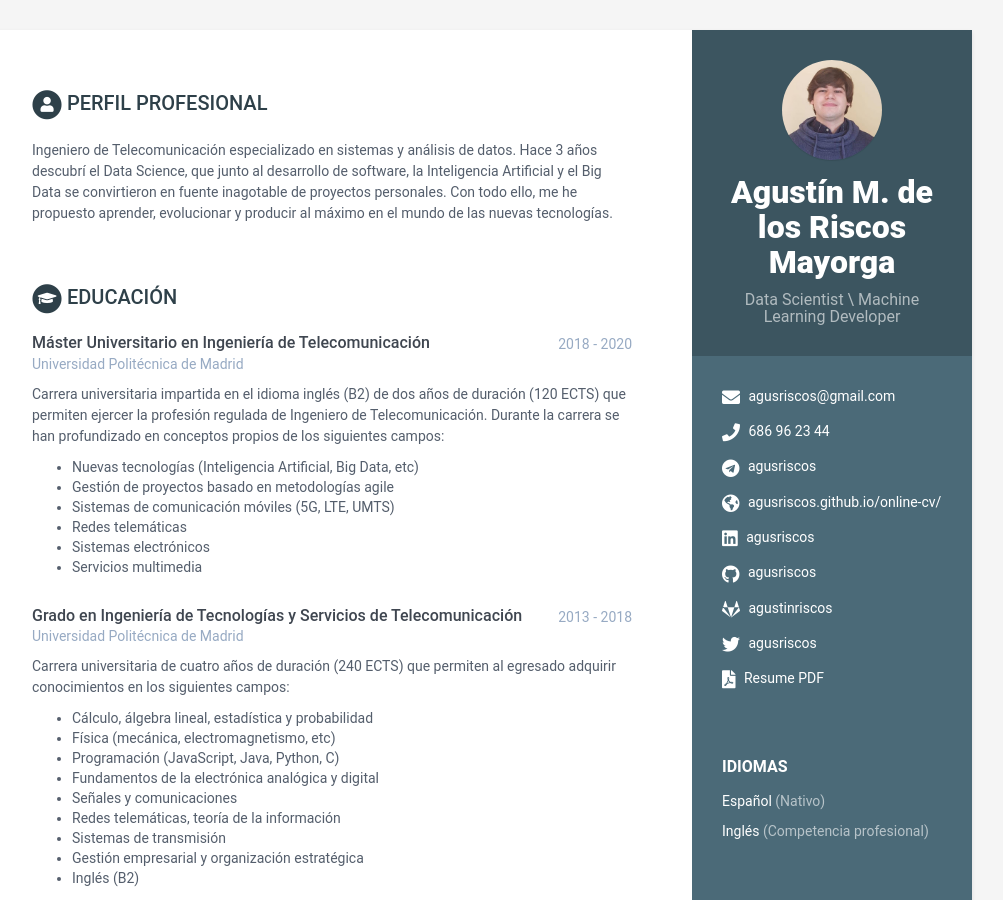
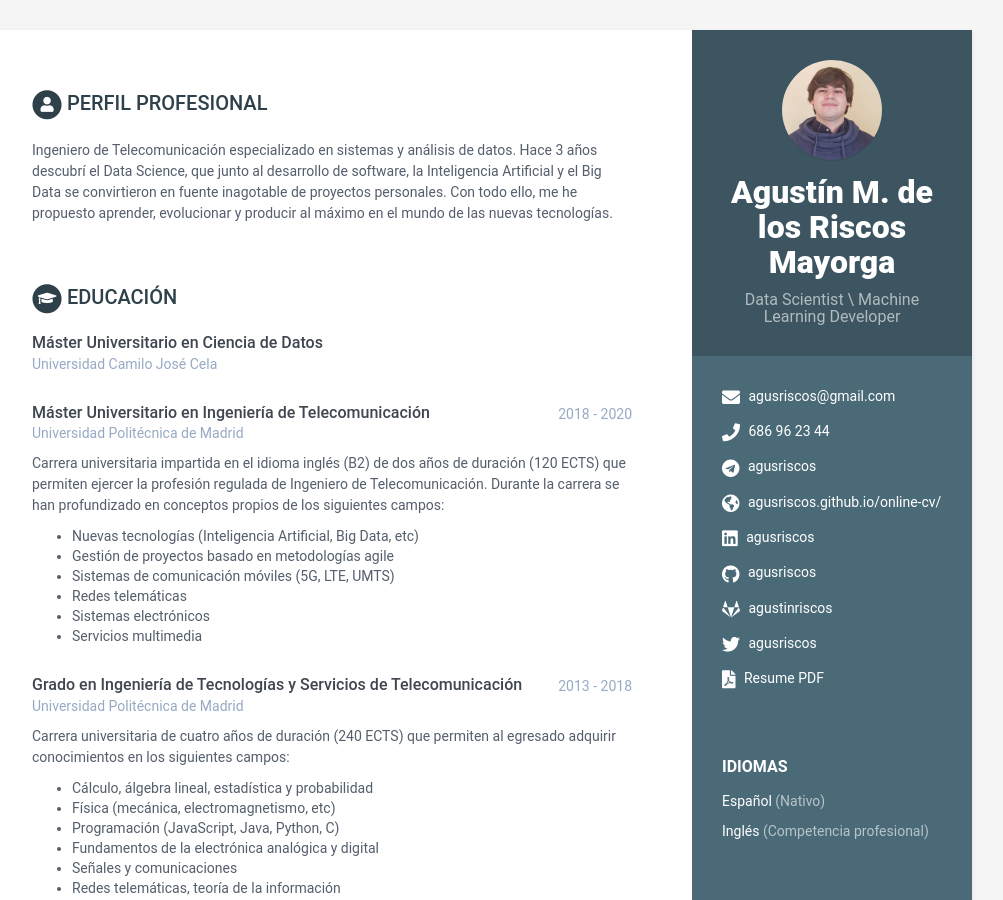
Before and after one commit to agusriscos/online-cv, a Jekyll site: the page built from index.html, in a window 1280 px wide and 900 px high. Shown: the whole window, without its empty margins (168-1171 px from the left). Built offline with Jekyll 4.4.1, drawn with Linux system fonts in a browser that asks for light colours.

Commit message:
Update date

```diff
--- a/_data/data.yml
+++ b/_data/data.yml
@@ -54,6 +54,8 @@ career-profile:
       evolucionar y producir al máximo en el mundo de las nuevas tecnologías.
 
 education:
+    - degree: Máster Universitario en Ciencia de Datos
+      university: Universidad Camilo José Cela
     - degree: Máster Universitario en Ingeniería de Telecomunicación
       university: Universidad Politécnica de Madrid
       time: 2018 - 2020
```
